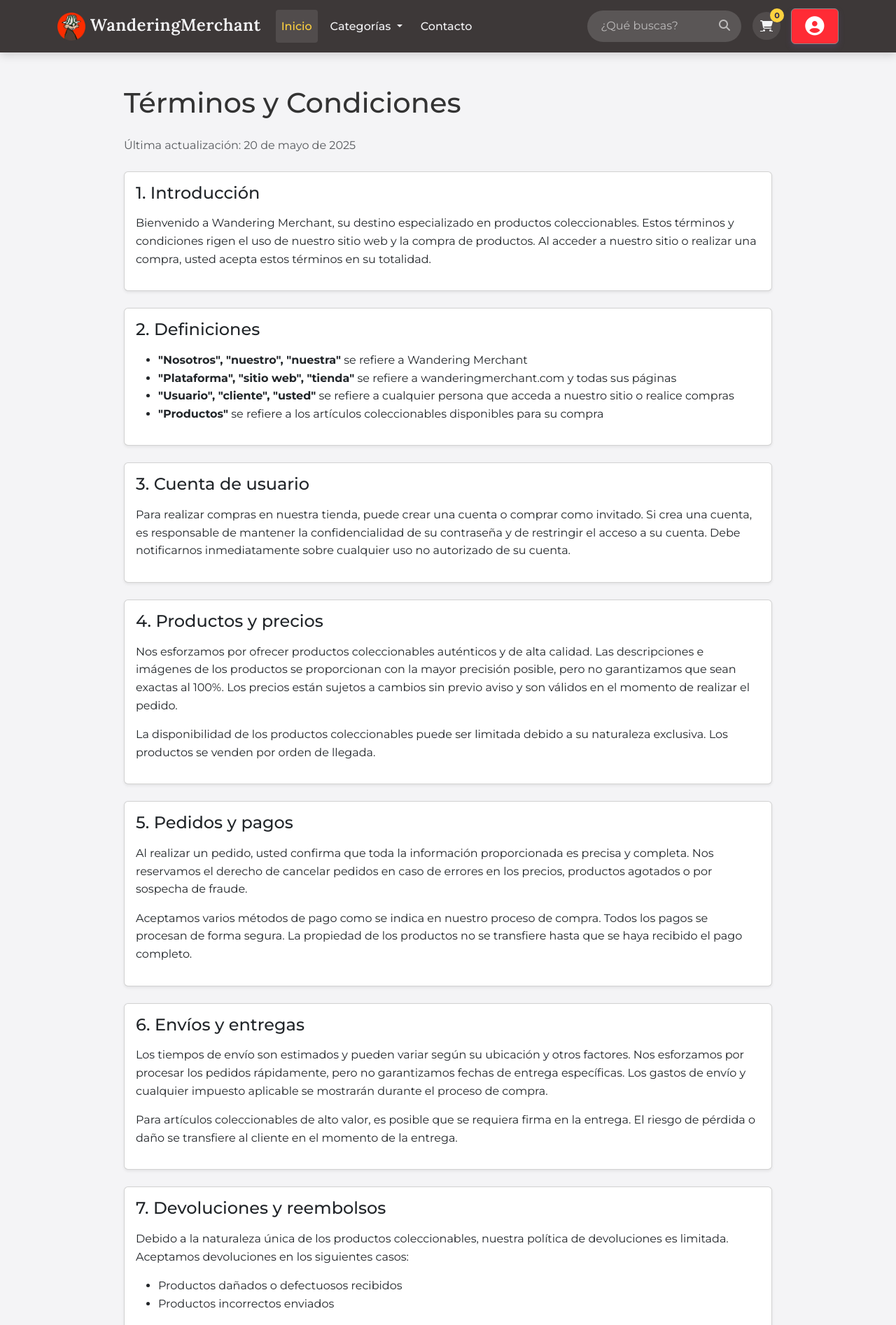
After one commit to runo06/Wandering-Merchant, a Django app: page /terminos-condiciones/ in a window 1280 px wide. The commit adds this page. Shown: the top 1894 px of the page at 70% size. Run offline with Django 5.2, Linux system fonts and the light colour scheme; data comes from the database, SQL or seed files in the repository.

Commit message:
AGREGAR POLITICA Y TERMINOS
Se crearon los html de politicas y terminos, agregando sus vistas y las url en el lugar correspondiente

```diff
--- /dev/null
+++ b/coleccionables/templates/terminos_condiciones.html
@@ -0,0 +1,119 @@
+{% extends 'base.html' %}
+
+{% block title %}Términos y Condiciones - Wandering Merchant{% endblock %}
+
+{% block content %}
+<div class="container py-5">
+    <div class="row">
+        <div class="col-lg-10 mx-auto">
+            <h1 class="mb-4">Términos y Condiciones</h1>
+            <p class="text-muted mb-4">Última actualización: 20 de mayo de 2025</p>
+
+            <div class="card shadow-sm mb-4">
+                <div class="card-body">
+                    <h2 class="h4 mb-3">1. Introducción</h2>
+                    <p>Bienvenido a Wandering Merchant, su destino especializado en productos coleccionables. Estos términos y condiciones rigen el uso de nuestro sitio web y la compra de productos. Al acceder a nuestro sitio o realizar una compra, usted acepta estos términos en su totalidad.</p>
+                </div>
+            </div>
+
+            <div class="card shadow-sm mb-4">
+                <div class="card-body">
+                    <h2 class="h4 mb-3">2. Definiciones</h2>
+                    <ul>
+                        <li><strong>"Nosotros", "nuestro", "nuestra"</strong> se refiere a Wandering Merchant</li>
+                        <li><strong>"Plataforma", "sitio web", "tienda"</strong> se refiere a wanderingmerchant.com y todas sus páginas</li>
+                        <li><strong>"Usuario", "cliente", "usted"</strong> se refiere a cualquier persona que acceda a nuestro sitio o realice compras</li>
+                        <li><strong>"Productos"</strong> se refiere a los artículos coleccionables disponibles para su compra</li>
+                    </ul>
+                </div>
+            </div>
+
+            <div class="card shadow-sm mb-4">
+                <div class="card-body">
+                    <h2 class="h4 mb-3">3. Cuenta de usuario</h2>
+                    <p>Para realizar compras en nuestra tienda, puede crear una cuenta o comprar como invitado. Si crea una cuenta, es responsable de mantener la confidencialidad de su contraseña y de restringir el acceso a su cuenta. Debe notificarnos inmediatamente sobre cualquier uso no autorizado de su cuenta.</p>
+                </div>
+            </div>
+
+            <div class="card shadow-sm mb-4">
+                <div class="card-body">
+                    <h2 class="h4 mb-3">4. Productos y precios</h2>
+                    <p>Nos esforzamos por ofrecer productos coleccionables auténticos y de alta calidad. Las descripciones e imágenes de los productos se proporcionan con la mayor precisión posible, pero no garantizamos que sean exactas al 100%. Los precios están sujetos a cambios sin previo aviso y son válidos en el momento de realizar el pedido.</p>
+                    <p>La disponibilidad de los productos coleccionables puede ser limitada debido a su naturaleza exclusiva. Los productos se venden por orden de llegada.</p>
+                </div>
+            </div>
+
+            <div class="card shadow-sm mb-4">
+                <div class="card-body">
+                    <h2 class="h4 mb-3">5. Pedidos y pagos</h2>
+                    <p>Al realizar un pedido, usted confirma que toda la información proporcionada es precisa y completa. Nos reservamos el derecho de cancelar pedidos en caso de errores en los precios, productos agotados o por sospecha de fraude.</p>
+                    <p>Aceptamos varios métodos de pago como se indica en nuestro proceso de compra. Todos los pagos se procesan de forma segura. La propiedad de los productos no se transfiere hasta que se haya recibido el pago completo.</p>
+                </div>
+            </div>
+
+            <div class="card shadow-sm mb-4">
+                <div class="card-body">
+                    <h2 class="h4 mb-3">6. Envíos y entregas</h2>
+                    <p>Los tiempos de envío son estimados y pueden variar según su ubicación y otros factores. Nos esforzamos por procesar los pedidos rápidamente, pero no garantizamos fechas de entrega específicas. Los gastos de envío y cualquier impuesto aplicable se mostrarán durante el proceso de compra.</p>
+                    <p>Para artículos coleccionables de alto valor, es posible que se requiera firma en la entrega. El riesgo de pérdida o daño se transfiere al cliente en el momento de la entrega.</p>
+                </div>
+            </div>
+
+            <div class="card shadow-sm mb-4">
+                <div class="card-body">
+                    <h2 class="h4 mb-3">7. Devoluciones y reembolsos</h2>
+                    <p>Debido a la naturaleza única de los productos coleccionables, nuestra política de devoluciones es limitada. Aceptamos devoluciones en los siguientes casos:</p>
+                    <ul>
+                        <li>Productos dañados o defectuosos recibidos</li>
+                        <li>Productos incorrectos enviados</li>
+                    </ul>
+                    <p>Las solicitudes de devolución deben realizarse dentro de los 14 días posteriores a la recepción del producto. Nos reservamos el derecho de inspeccionar los productos devueltos antes de procesar cualquier reembolso.</p>
+                </div>
+            </div>
+
+            <div class="card shadow-sm mb-4">
+                <div class="card-body">
+                    <h2 class="h4 mb-3">8. Propiedad intelectual</h2>
+                    <p>Todo el contenido de nuestro sitio, incluyendo texto, gráficos, logotipos, imágenes y software, está protegido por derechos de autor y otros derechos de propiedad intelectual. No está permitido usar, reproducir o distribuir nuestro contenido sin autorización previa.</p>
+                    <p>Los nombres y marcas comerciales de los productos coleccionables que vendemos son propiedad de sus respectivos titulares y se utilizan únicamente con fines descriptivos.</p>
+                </div>
+            </div>
+
+            <div class="card shadow-sm mb-4">
+                <div class="card-body">
+                    <h2 class="h4 mb-3">9. Limitación de responsabilidad</h2>
+                    <p>En la medida permitida por la ley, excluimos todas las garantías y no seremos responsables por daños indirectos, incidentales o consecuentes derivados del uso de nuestro sitio o la compra de nuestros productos.</p>
+                    <p>Para coleccionables de inversión, no garantizamos su valor futuro ni proporcionamos asesoramiento financiero sobre su potencial de apreciación.</p>
+                </div>
+            </div>
+
+            <div class="card shadow-sm mb-4">
+                <div class="card-body">
+                    <h2 class="h4 mb-3">10. Modificaciones</h2>
+                    <p>Nos reservamos el derecho de modificar estos términos y condiciones en cualquier momento. Los cambios serán efectivos inmediatamente después de su publicación en nuestro sitio. Es su responsabilidad revisar regularmente estos términos para estar al tanto de cualquier cambio.</p>
+                </div>
+            </div>
+
+            <div class="card shadow-sm mb-4">
+                <div class="card-body">
+                    <h2 class="h4 mb-3">11. Ley aplicable</h2>
+                    <p>Estos términos y condiciones se rigen por las leyes del país donde está registrada nuestra empresa, sin considerar sus disposiciones sobre conflictos de leyes.</p>
+                </div>
+            </div>
+
+            <div class="card shadow-sm mb-4">
+                <div class="card-body">
+                    <h2 class="h4 mb-3">12. Contacto</h2>
+                    <p>Si tiene alguna pregunta sobre estos términos y condiciones, puede contactarnos en:</p>
+                    <address>
+                        <strong>Wandering Merchant</strong><br>
+                        Email: info@wanderingmerchant.com<br>
+                        Teléfono: +XX XXX XXX XXX<br>
+                        Dirección: [Tu dirección física]
+                    </address>
+                </div>
+            </div>
+        </div>
+    </div>
+</div>
+{% endblock %}
--- a/coleccionables/urls.py
+++ b/coleccionables/urls.py
@@ -23,6 +23,8 @@ urlpatterns = [
     path('categoria/<slug:slug>/', views.productos_por_categoria, name='categoria'),
     path('categorias/', views.lista_categorias, name='lista_categorias'),
 
+    path('politica-privacidad/', views.politica_privacidad, name='politica_privacidad'),
+    path('terminos-condiciones/', views.terminos_condiciones, name='terminos_condiciones'),
 
 ]
 
--- a/coleccionables/views.py
+++ b/coleccionables/views.py
@@ -116,3 +116,11 @@ def registro(request):
     else:
         form = RegistroUsuarioForm()
     return render(request, 'registro.html', {'form': form})
+
+# SE DEFINEN LAS VISTAS DE LAS POLITICAS Y TERMINOS
+
+def politica_privacidad(request):
+    return render(request, 'politica_privacidad.html')
+
+def terminos_condiciones(request):
+    return render(request, 'terminos_condiciones.html')
--- a/templates/base.html
+++ b/templates/base.html
@@ -1129,8 +1129,8 @@
         <p class="mb-0">&copy; 2025 Wandering Merchant. Todos los derechos reservados.</p>
     </div>
     <div class="col-md-6 text-center text-md-end">
-                    <a href="{% url 'lista_coleccionables' %}" class="footer-link me-3">Política de Privacidad</a>
-                    <a href="{% url 'lista_coleccionables' %}" class="footer-link">Términos y Condiciones</a>
+        <a href="{% url 'politica_privacidad' %}" class="footer-link me-3">Política de Privacidad</a>
+        <a href="{% url 'terminos_condiciones' %}" class="footer-link">Términos y Condiciones</a>
     </div>
 </div>
         </div>
```
Also changed, not shown: coleccionables/templates/politica_privacidad.html (added, +108 -0 lines). Lines whose indentation alone changed are shown as unchanged.
